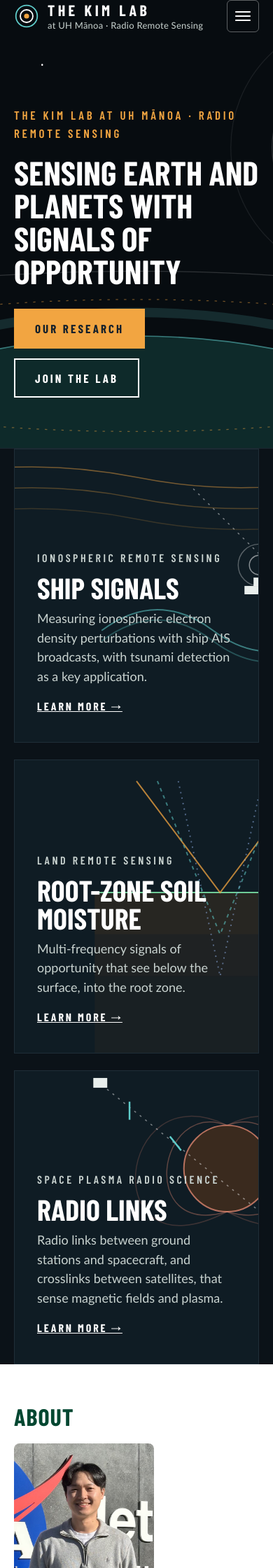
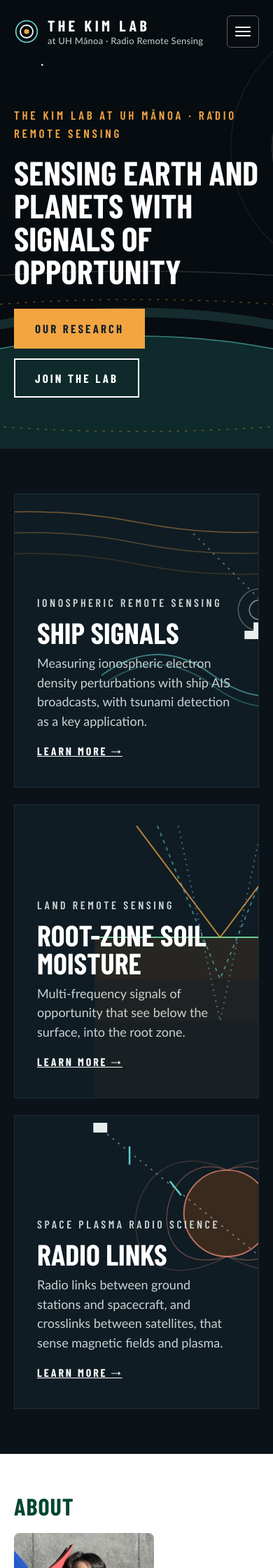
Before and after one commit to sehokim09/sehokim09.github.io, a Jekyll site: the page built from index.html, in a window 390 px wide. Shown: the top 2240 px of the page at 70% size. Built offline with Jekyll 4.4.1, drawn with Linux system fonts in a browser that asks for light colours.

Commit message:
Mobile: keep vertical padding on bands and grids
The small-screen .container rule used the padding shorthand, zeroing the
top/bottom padding of the Join band, mission panels, header, page heroes
and footer. Only set horizontal padding there.

Co-Authored-By: Claude Opus 5.5 <noreply@anthropic.com>
Claude-Session: https://claude.ai/code/session_01CT7uMHNpm9DEv42J4sv3fR

```diff
--- a/assets/css/style.css
+++ b/assets/css/style.css
@@ -152,7 +152,7 @@ h1, h2, h3 { line-height: 1.1; }
 
 @media (max-width: 640px) {
   body { font-size: 17px; }
-  .container { padding: 0 20px; }
+  .container { padding-left: 20px; padding-right: 20px; }
   .hero { min-height: 640px; }
   .hero-content { padding-bottom: 72px; }
   .mission h2 { font-size: 42px; }
```
